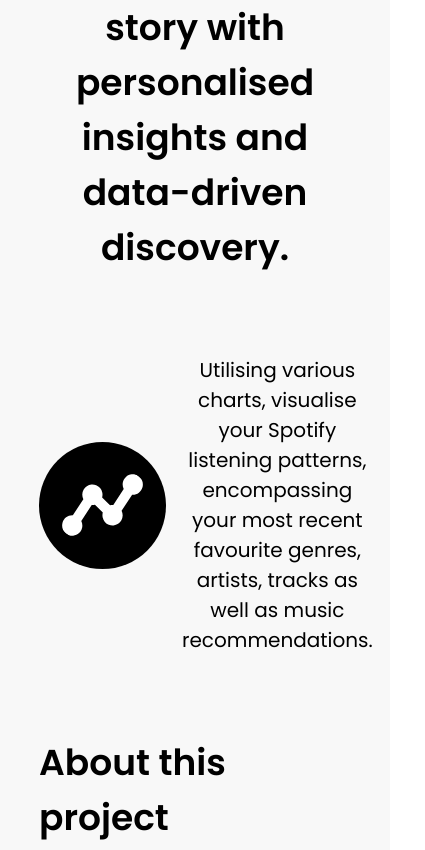
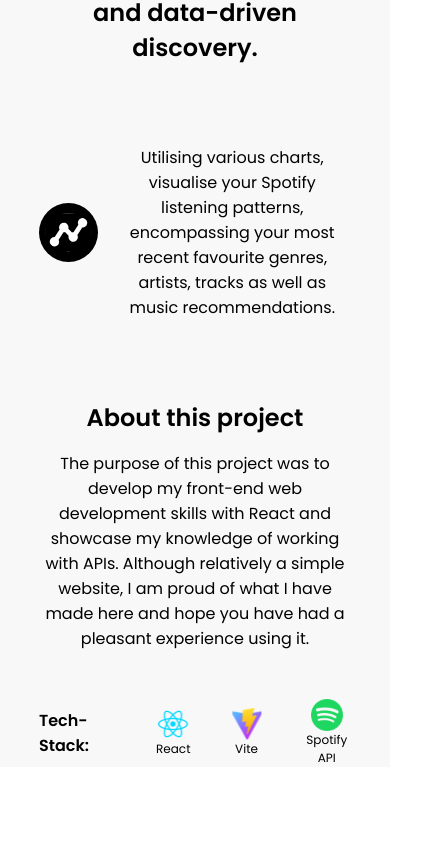
Before and after one commit to ashzhang1/SpotiStats, a React (Vite) app in the folder SpotiStats/: page / in a window 390 px wide. Shown: the part 994-1844 px from the top of the page, 425 px wide, since content can reach past the window. After the commit the page ends 1761 px from the top, so only its background shows below. Built offline with nearby package versions, Linux system fonts and the light colour scheme.

Commit message:
made about section fully responsive

```diff
--- a/SpotiStats/src/components/AboutSection.jsx
+++ b/SpotiStats/src/components/AboutSection.jsx
@@ -18,6 +18,7 @@ export default function AboutSection() {
         <img
           src={analyticsIcon}
           alt="Analytics chart icon representing data visualization features"
+          className="analytics-icon"
         />
         <p className="about-description">
           Utilising various charts, visualise your Spotify listening patterns,
@@ -38,16 +39,20 @@ export default function AboutSection() {
         <div className="tech-stack-section">
           <h3 className="tech-stack-title">Tech-Stack:</h3>
           <div className="icon-label-container">
-            <img src={reactIcon} alt="React icon" />
-            <span>React</span>
+            <img src={reactIcon} alt="React icon" className="tech-stack-icon" />
+            <span className="tech-name">React</span>
           </div>
           <div className="icon-label-container">
-            <img src={viteIcon} alt="React icon" />
-            <span>Vite</span>
+            <img src={viteIcon} alt="React icon" className="tech-stack-icon" />
+            <span className="tech-name">Vite</span>
           </div>
           <div className="icon-label-container">
-            <img src={spotifyIcon} alt="React icon" />
-            <span>Spotify API</span>
+            <img
+              src={spotifyIcon}
+              alt="React icon"
+              className="tech-stack-icon"
+            />
+            <span className="tech-name">Spotify API</span>
           </div>
         </div>
       </div>
--- a/SpotiStats/src/styles/components/AboutSection.css
+++ b/SpotiStats/src/styles/components/AboutSection.css
@@ -17,7 +17,7 @@
 
 .about-main-title {
   font-weight: 600;
-  font-size: 2.25em;
+  font-size: clamp(1.5rem, 4vw, 2.25rem);
   text-align: center;
 }
 
@@ -28,8 +28,14 @@
   width: 80%;
 }
 
+.analytics-icon {
+  width: clamp(3rem, 15vw, 6rem);
+  height: auto;
+  aspect-ratio: 1;
+}
+
 .about-description {
-  font-size: 1.25rem;
+  font-size: clamp(1rem, 2.5vw, 1.25rem);
   text-align: center;
 }
 
@@ -43,11 +49,11 @@
 
 .about-project-title {
   font-weight: 600;
-  font-size: 2.25em;
+  font-size: clamp(1.5rem, 4vw, 2.25rem);
 }
 
 .about-project-description {
-  font-size: 1.25rem;
+  font-size: clamp(1rem, 2.5vw, 1.25rem);
   text-align: center;
   margin-bottom: 2rem;
 }
@@ -59,8 +65,19 @@
 }
 
 .tech-stack-title {
-  font-size: 1.5rem;
+  font-size: clamp(1rem, 2vw, 2rem);
   font-weight: 600;
+}
+
+.tech-stack-icon {
+  width: clamp(2rem, 5vw, 5rem);
+  height: auto;
+  aspect-ratio: 1;
+}
+
+.tech-name {
+  font-size: clamp(0.75rem, 1vw, 2rem);
+  text-align: center;
 }
 
 .icon-label-container {
```
